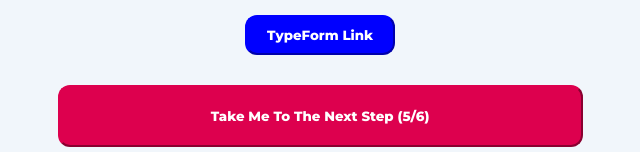
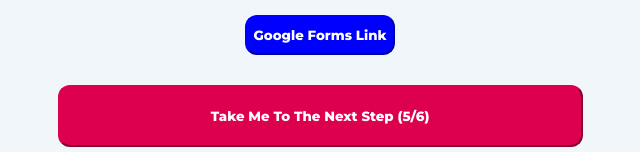
Before and after one commit to DylanAdams2001/Website-Updated, a plain HTML site: page step-4.html in a window 1280 px wide. Shown: the part 809-961 px from the top of the page, 320-960 px from the left. Drawn offline with Linux system fonts and the light colour scheme.

Commit message:
Update step-4.html

```diff
--- a/step-4.html
+++ b/step-4.html
@@ -27,7 +27,7 @@
         <div class="video">
             <video controls autoplay muted width="800px" src="Step 4.mp4"></video>
             <p class="video-p">Tell us about your audience by filling out the following form:</p>
-            <button class="typeform-button"><a class="typeform" target="_blank" href="https://081m0r03mpe.typeform.com/to/XY6LG07B">TypeForm Link</a></button>
+            <button class="typeform-button"><a class="typeform" target="_blank" href="https://forms.gle/MXwPETd5VfotNGts6">Google Forms Link</a></button>
          </div>
 
         <div class="onboarding-button-div">
```
